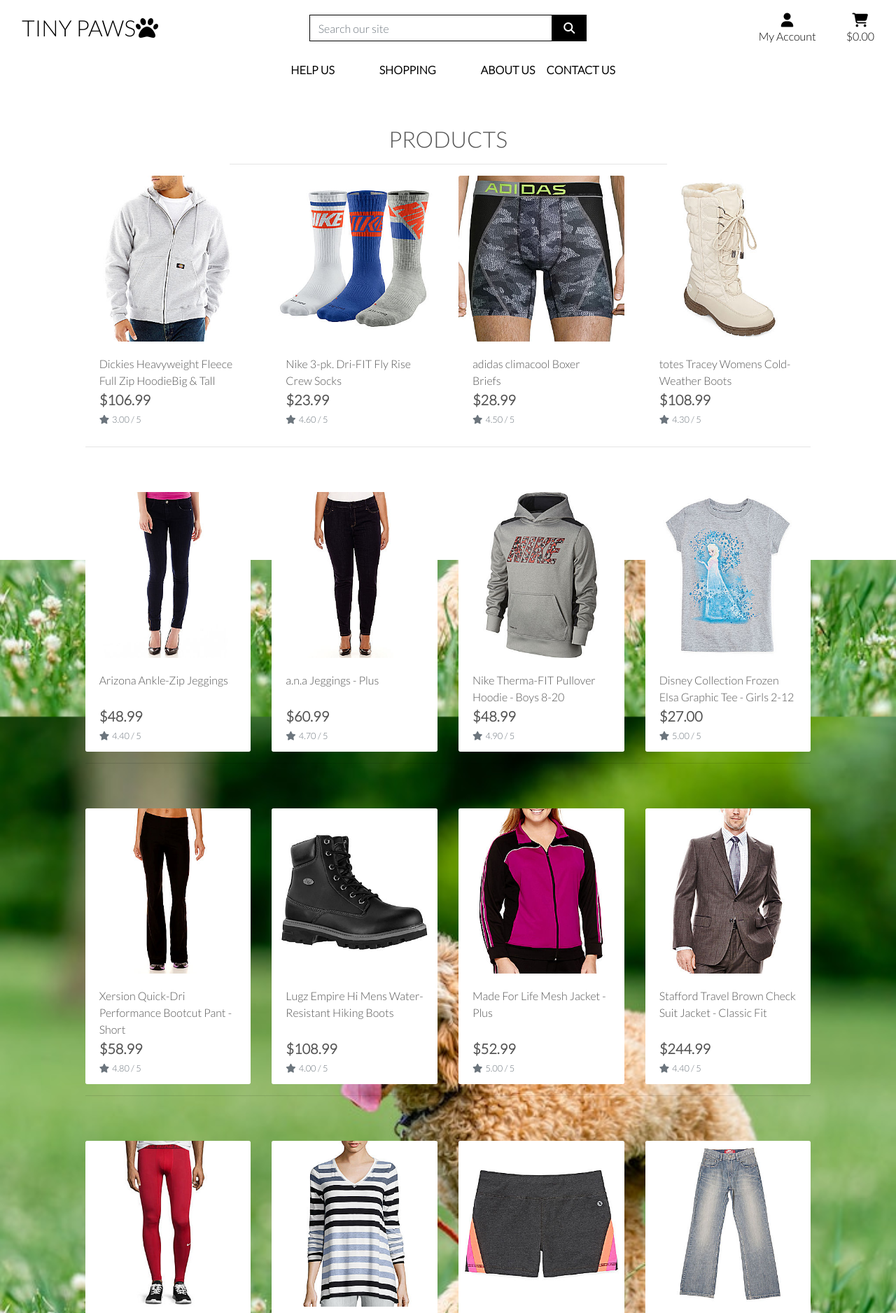
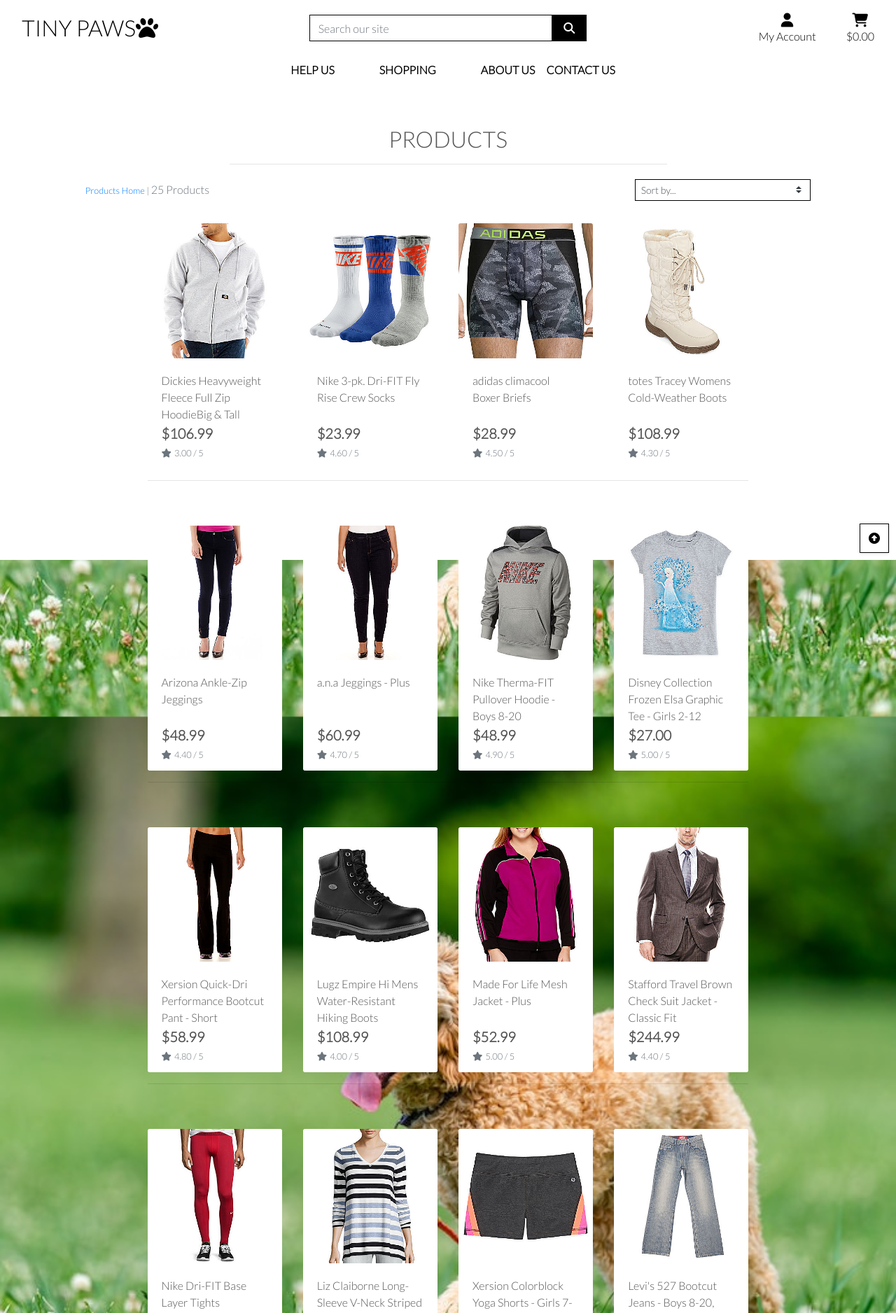
Before and after one commit to kaanalptkn/tinypaws-p4-ka, a Django app: page /products/?category=activewear in a window 1280 px wide. Shown: the top 1876 px of the page at 70% size. Run offline with Django 3.2, Linux system fonts and the light colour scheme; data comes from the database, SQL or seed files in the repository; both versions use the stored data as it was after the commit; some libraries are stand-ins or nearby versions.

Commit message:
Added sort and filter to the product

```diff
--- a/about/templates/about/about.html
+++ b/about/templates/about/about.html
@@ -10,9 +10,10 @@
 {% endblock %}
 
 {% block content %}
+    <div class="overlay"></div>
     <div class="container">
         <div class="row">
-            <div class="col text-white">
+            <div class="col">
                 <h1>About Charity</h1>
                 <p>
                     The Wildlife Rescue and Ambulance Service (Enfield) was founded in 1985 to help wild animals and birds.
--- a/help_us/templates/help_us/adoption.html
+++ b/help_us/templates/help_us/adoption.html
@@ -10,8 +10,9 @@
 {% endblock %}
 
 {% block content %}
+<div class="overlay"></div>
 <div class="container">
-    <div class="row text-white">
+    <div class="row text">
         <h3>Adoption</h3>
         <p>
             Most of our rehomed pets aren't puppies or kittens. They're loud, quiet, fluffy, big, small, or even
--- a/products/templates/products/products_detail.html
+++ b/products/templates/products/product_detail.html
@@ -29,7 +29,7 @@
             <div class="col-12 col-md-6 col-lg-4">
                 <div class="product-details-container mb-5 mt-md-5">
                     <p class="mb-0">{{ product.name }}</p>
-                    <p class="lead mb-0 text-left font-weight-bold">${{ product.price }}</p>
+                    <p class="lead mb-0 text-left font-weight-bold">£{{ product.price }}</p>
                     {% if product.rating %}
                         <small class="text-muted"><i class="fas fa-star mr-1"></i>{{ product.rating }} / 5</small>
                     {% else %}
--- a/products/templates/products/products.html
+++ b/products/templates/products/products.html
@@ -20,17 +20,42 @@
         </div>
         <div class="row">
             <div class="product-container col-10 offset-1">
+                <div class="row mt-1 mb-2">
+                    <div class="col-12 col-md-6 my-auto order-md-last d-flex justify-content-center justify-content-md-end">
+                        <div class="sort-select-wrapper w-50">
+                            <select id="sort-selector" class="custom-select custom-select-sm rounded-0 border border-{% if current_sorting != 'None_None' %}info{% else %}black{% endif %}">
+                                <option value="reset" {% if current_sorting == 'None_None' %}selected{% endif %}>Sort by...</option>
+                                <option value="price_asc" {% if current_sorting == 'price_asc' %}selected{% endif %}>Price (low to high)</option>
+                                <option value="price_desc" {% if current_sorting == 'price_desc' %}selected{% endif %}>Price (high to low)</option>
+                                <option value="rating_asc" {% if current_sorting == 'rating_asc' %}selected{% endif %}>Rating (low to high)</option>
+                                <option value="rating_desc" {% if current_sorting == 'rating_desc' %}selected{% endif %}>Rating (high to low)</option>
+                                <option value="name_asc" {% if current_sorting == 'name_asc' %}selected{% endif %}>Name (A-Z)</option>
+                                <option value="name_desc" {% if current_sorting == 'name_desc' %}selected{% endif %}>Name (Z-A)</option>
+                            </select>
+                        </div>
+                    </div>
+                    <div class="col-12 col-md-6 order-md-first">
+                        <p class="text-muted mt-3 text-center text-md-left">
+                            {% if search_term or current_categories or current_sorting != 'None_None' %}
+                                <span class="small"><a href="{% url 'products' %}">Products Home</a> | </span>
+                            {% endif %}
+                            {{ products|length }} Products{% if search_term %} found for <strong>"{{ search_term }}"</strong>{% endif %}
+                        </p>
+                    </div>
+                </div>
+        <div class="row">
+            <div class="product-container col-10 offset-1">
                 <div class="row mt-1 mb-2"></div>
                 <div class="row">
                     {% for product in products %}
                         <div class="col-sm-6 col-md-6 col-lg-4 col-xl-3">
                             <div class="card h-100 border-0">
                                 {% if product.image %}
-                                <a href="">
+                                <a href="{% url 'product_detail' product.id %}">
                                     <img class="card-img-top img-fluid" src="{{ product.image.url }}" alt="{{ product.name }}">
                                 </a>
                                 {% else %}
-                                <a href="">
+                                <a href="{% url 'product_detail' product.id %}">
                                     <img class="card-img-top img-fluid" src="{{ MEDIA_URL }}noimage.png" alt="{{ product.name }}">
                                 </a>
                                 {% endif %}
@@ -76,4 +101,41 @@
             </div>
         </div>
     </div>
+    <div class="btt-button shadow-sm rounded-0 border border-black">
+        <a class="btt-link d-flex h-100">
+            <i class="fas fa-arrow-alt-circle-up text-black mx-auto my-auto"></i>
+        </a>
+    </div>
 {% endblock %}
+
+{% block postloadjs %}
+    {{ block.super }}
+    <script type="text/javascript">
+		$('.btt-link').click(function(e) {
+			window.scrollTo(0,0)
+		})
+	</script>
+
+    <script type="text/javascript">
+        $('#sort-selector').change(function() {
+            var selector = $(this);
+            var currentUrl = new URL(window.location);
+
+            var selectedVal = selector.val();
+            if(selectedVal != "reset"){
+                var sort = selectedVal.split("_")[0];
+                var direction = selectedVal.split("_")[1];
+
+                currentUrl.searchParams.set("sort", sort);
+                currentUrl.searchParams.set("direction", direction);
+
+                window.location.replace(currentUrl);
+            } else {
+                currentUrl.searchParams.delete("sort");
+                currentUrl.searchParams.delete("direction");
+
+                window.location.replace(currentUrl);
+            }
+        })
+    </script>
+{% endblock %}
--- a/products/urls.py
+++ b/products/urls.py
@@ -3,5 +3,5 @@
 
 urlpatterns = [
     path('', views.all_products, name='products'),
-    path('<product_id>', views.all_products, name='product_detail'),
+    path('<product_id>', views.product_detail, name='product_detail'),
 ]
--- a/products/views.py
+++ b/products/views.py
@@ -1,6 +1,7 @@
 from django.shortcuts import render, redirect, reverse, get_object_or_404
 from django.contrib import messages
 from django.db.models import Q
+from django.db.models.functions import Lower
 from .models import Product, Category
 
 # Create your views here.
@@ -11,8 +12,24 @@
     products = Product.objects.all()
     query = None
     categories = None
+    sort = None
+    direction = None
 
     if request.GET:
+        if 'sort' in request.GET:
+            sortkey = request.GET['sort']
+            sort = sortkey
+            if sortkey == 'name':
+                sortkey = 'lower_name'
+                products = products.annotate(lower_name=Lower('name'))
+            if sortkey == 'category':
+                sortkey = 'category__name'
+            if 'direction' in request.GET:
+                direction = request.GET['direction']
+                if direction == 'desc':
+                    sortkey = f'-{sortkey}'
+            products = products.order_by(sortkey)
+
         if 'category' in request.GET:
             categories = request.GET['category'].split(',')
             products = products.filter(category__name__in=categories)
@@ -27,10 +44,13 @@
             queries = Q(name__icontains=query) | Q(description__icontains=query)
             products = products.filter(queries)
 
+    current_sorting = f'{sort}_{direction}'
+
     context = {
         'products': products,
         'search_term': query,
         'current_categories': categories,
+        'current_sorting': current_sorting,
     }
 
     return render(request, 'products/products.html', context)
--- a/static/css/base.css
+++ b/static/css/base.css
@@ -66,6 +66,18 @@
 	z-index: -1;
 }
 
+.btt-button {
+    height: 42px;
+    width: 42px;
+    position: fixed;
+    bottom: 10px;
+    right: 10px;
+}
+
+.btt-link {
+    cursor: pointer;
+}
+
 /* -------------------------------- Media Queries */
 
 /* Slightly larger container on xl screens */
```
Also changed, not shown: help_us/templates/help_us/donation.html (+9 -10 lines), about/views.py (line endings or trailing spaces), products/fixtures/products.json.
